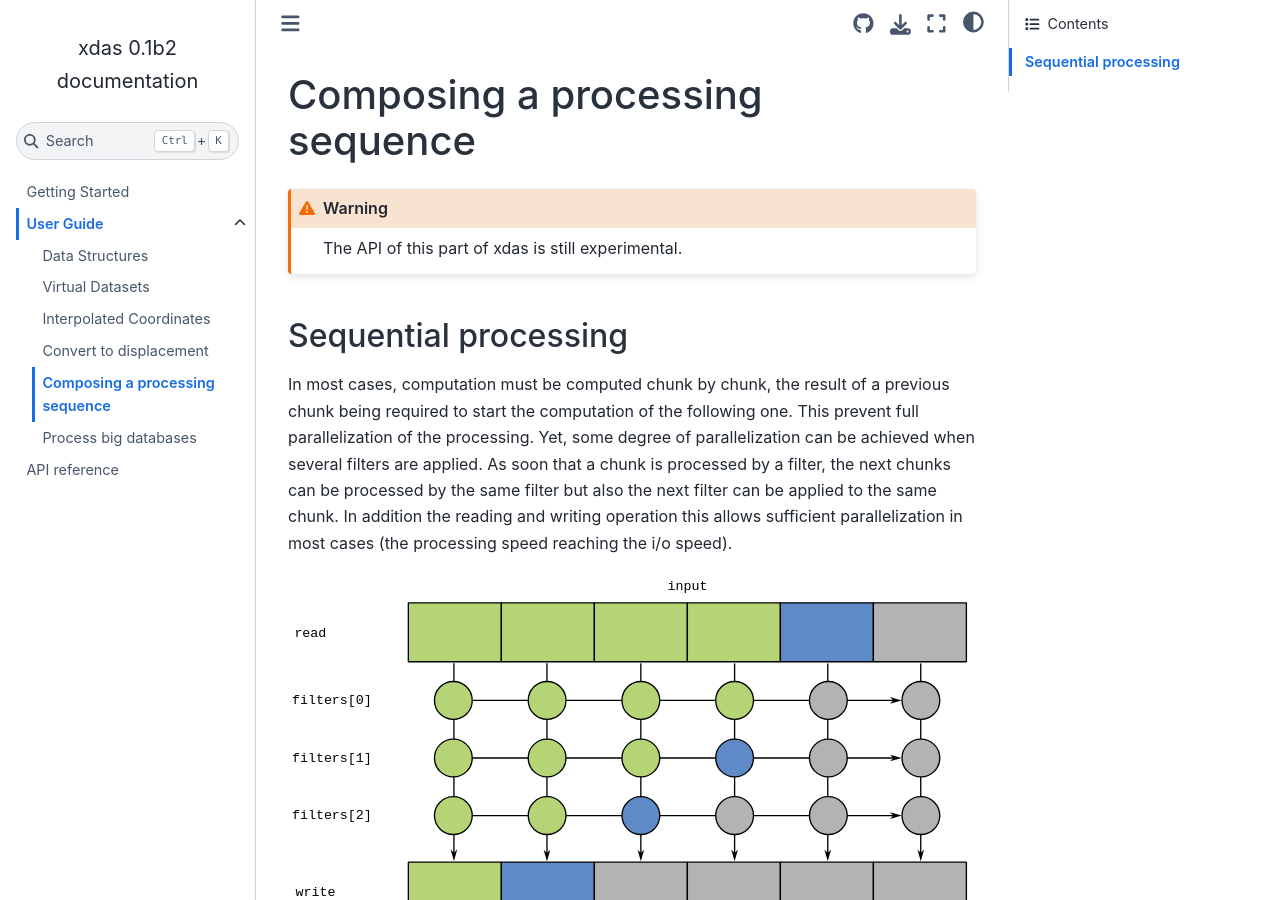
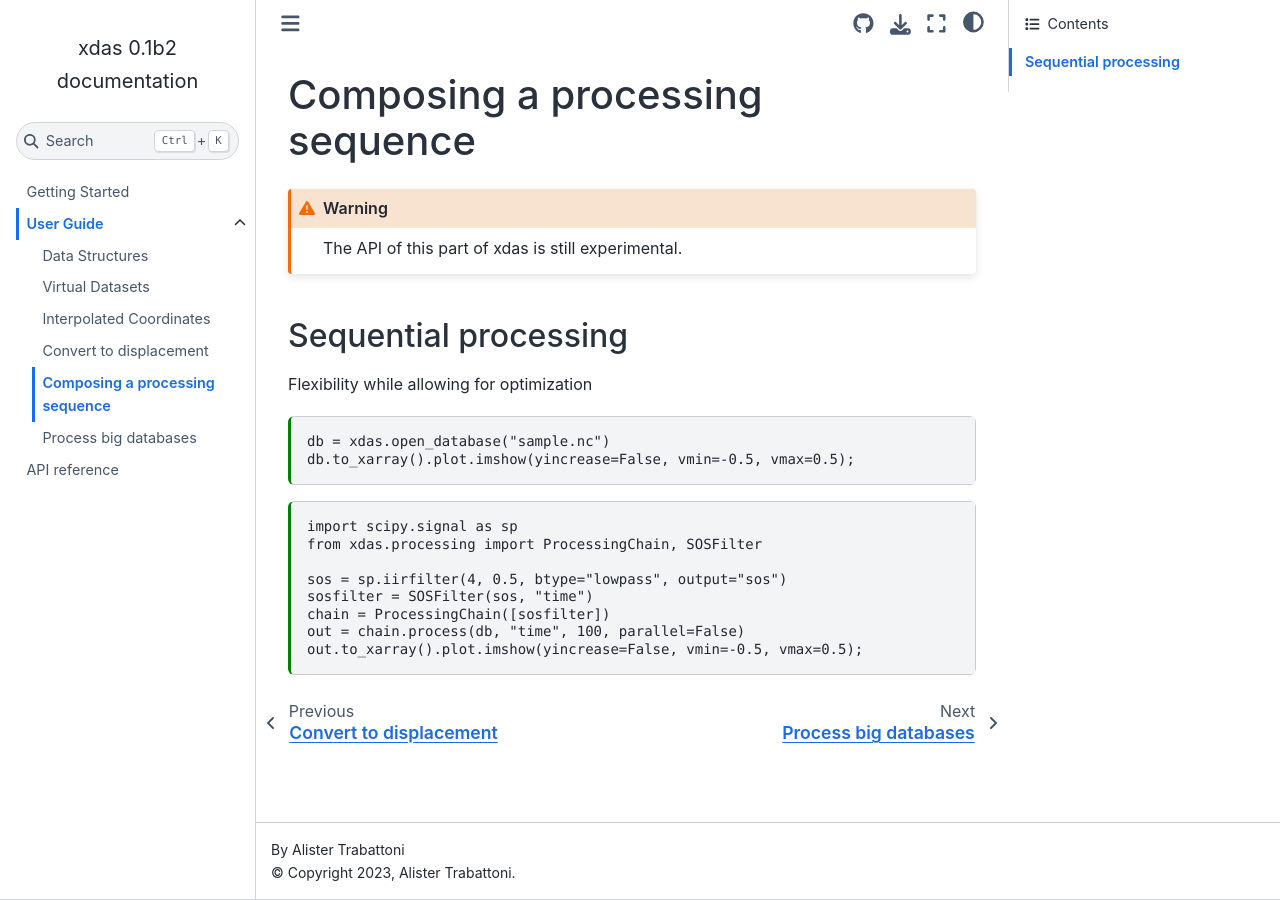
Before and after one commit to xdas-dev/xdas, a Sphinx documentation site: the page built from docs/user-guide/compose.md, in a window 1280 px wide and 900 px high. Built offline with Sphinx 7.4.7 and the Sphinx Book theme 1.1.4, drawn with Linux system fonts in a browser that asks for light colours; the version number is read from the project's files by our own code.

Commit message:
StateAtoms seems to be working

````diff
--- a/docs/user-guide/compose.md
+++ b/docs/user-guide/compose.md
@@ -20,15 +20,7 @@ The API of this part of xdas is still experimental.
 
 ## Sequential processing
 
-In most cases, computation must be computed chunk by chunk, the result of a previous
-chunk being required to start the computation of the following one. This prevent full
-parallelization of the processing. Yet, some degree of parallelization can be achieved
-when several filters are applied. As soon that a chunk is processed by a filter, the
-next chunks can be processed by the same filter but also the next filter can be applied
-to the same chunk. In addition the reading and writing operation this allows sufficient
-parallelization in most cases (the processing speed reaching the i/o speed).
-
-![](/_static/processing.svg)
+Flexibility while allowing for optimization
 
 ```{code-cell}
 db = xdas.open_database("sample.nc")
````
Also changed, not shown: 1 other file.
